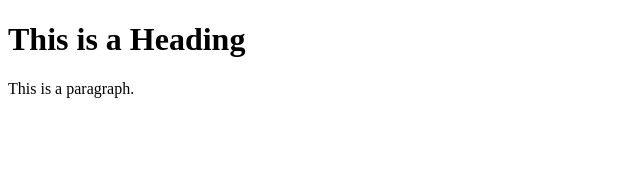
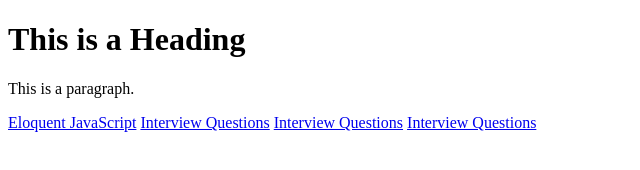
Before and after one commit to swapnika-y/swapnika-y.github.io, a plain HTML site: page index.html in a window 1280 px wide. Shown: the whole page, without its empty margins (0-640 px from the left). Drawn offline with Linux system fonts and the light colour scheme.

Commit message:
Update index.html

```diff
--- a/index.html
+++ b/index.html
@@ -2,11 +2,16 @@
 <html>
 <head>
 <title>Page Title</title>
+<link rel="stylesheet" href="style.css">
 </head>
 <body>
 
 <h1>This is a Heading</h1>
 <p>This is a paragraph.</p>
+<a href="http://eloquentjavascript.net/">Eloquent JavaScript</a>
+<a href="https://www.doppnet.com/10-advanced-javascript-interview-questions.html">Interview Questions</a>
+<a href="https://www.toptal.com/javascript/interview-questions">Interview Questions</a>
+<a href="https://www.codementor.io/javascript/tutorial/21-essential-javascript-tech-interview-practice-questions-answers">Interview Questions</a>
 
 </body>
 </html>
```
